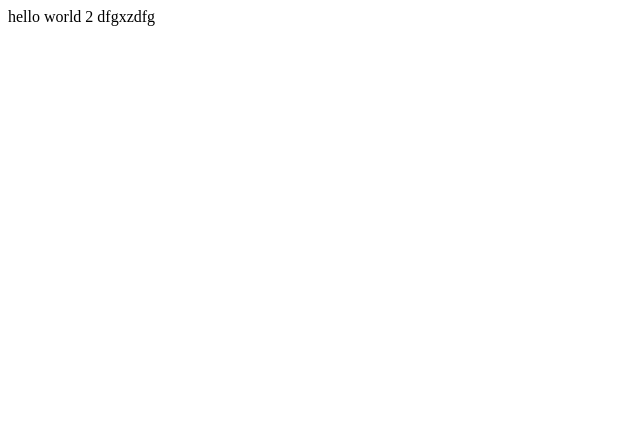
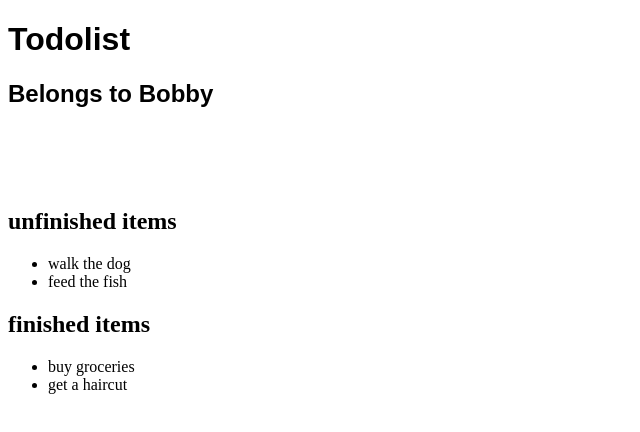
Before and after one commit to bobbiebilliebecker/new-todo-list, a website: page index.html in a window 1280 px wide. Shown: the whole page, without its empty margins (0-640 px from the left). Drawn offline with Linux system fonts and the light colour scheme.

Commit message:
adds initial markup and stylesheet

```diff
--- a/index.html
+++ b/index.html
@@ -1 +1,34 @@
-hello world 2 dfgxzdfg
+<!DOCTYPE html>
+<html lang="en">
+  <head>
+    <title>Todolist</title>
+    <link rel="stylesheet" href="style.css">
+  </head>
+  <body>
+    <header class="main-header">
+        <h1 class="main-header__title">
+            Todolist
+        </h1>
+        <h2 class="main-header__subtitle">
+            Belongs to Bobby
+        </h2>
+    </header>
+    <main class="main">
+        <section class="main__section">
+            <h2 class="heading">unfinished items</h2>
+            <ul class="list">
+                <li class="list__item">walk the dog</li>
+                <li class="list__item">feed the fish</li>
+            </ul>
+        </section>
+        <section class="main__section">
+            <h2 class="heading">finished items</h2>
+            <ul class="list">
+                <li class="list__item">buy groceries</li>
+                <li class="list__item">get a haircut</li>
+            </ul>
+        </section>
+    </main>
+
+  </body>
+</html>
--- a/server.js
+++ b/server.js
@@ -7,4 +7,8 @@ app.get("/", function(req, res) {
   res.sendFile(path.join(__dirname + "/index.html"));
 });
 
+app.get("/style.css", function (req, res) {
+  res.sendFile(path.join(__dirname + "/style.css"));
+});
+
 app.listen(port, () => console.log(`Example app listening on port ${port}!`));
--- /dev/null
+++ b/style.css
@@ -0,0 +1,6 @@
+.main-header {
+    margin-bottom: 100px;
+    font-family:Arial, Helvetica, sans-serif;
+}
+.main-header__title {
+}
```
